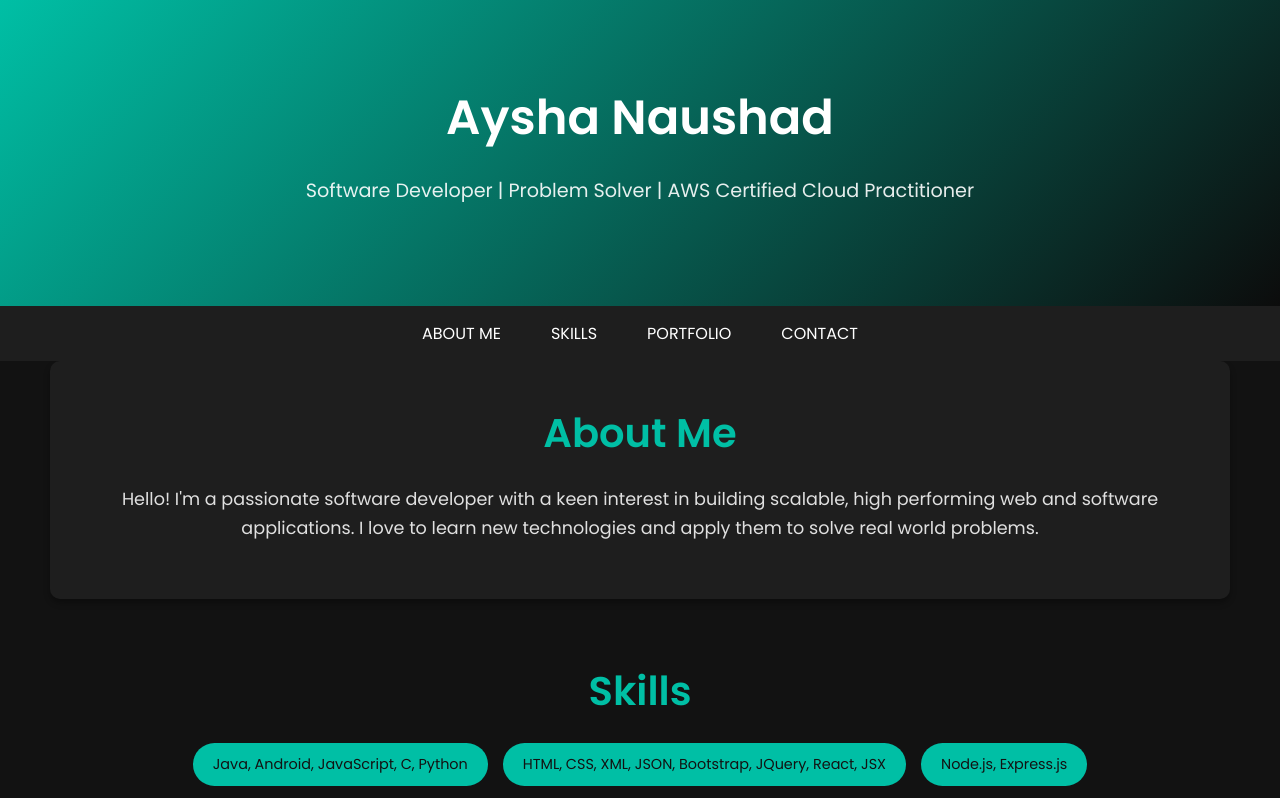
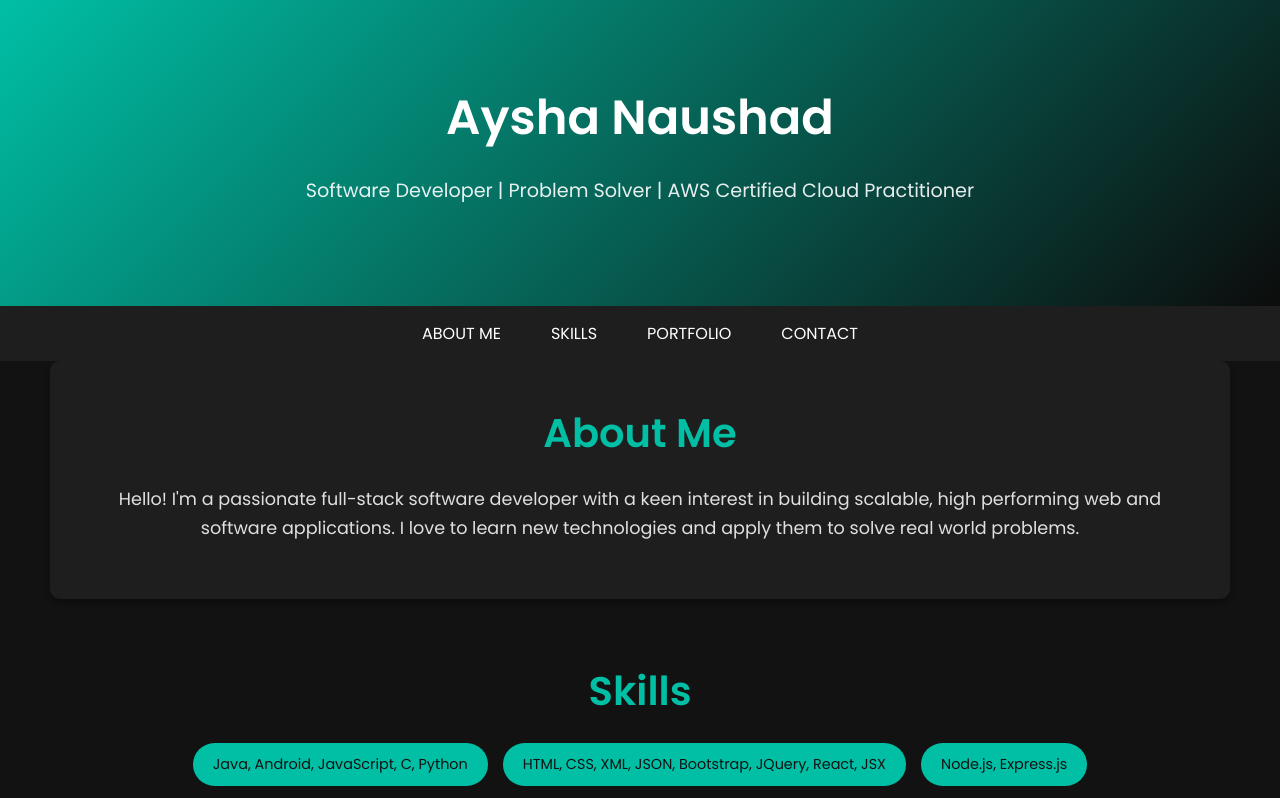
Before and after one commit to ash-baker3/MyPortfolio, a plain HTML site: page index.html in a window 1280 px wide. Shown: the top 798 px of the page. Drawn offline with Linux system fonts and the light colour scheme.

Commit message:
Update index.html

```diff
--- a/index.html
+++ b/index.html
@@ -23,7 +23,7 @@
 
     <section id="about">
         <h2>About Me</h2>
-        <p>Hello! I'm a passionate software developer with a keen interest in building scalable, high performing web and software applications. I love to learn new technologies and apply them to solve real world problems.</p>
+        <p>Hello! I'm a passionate full-stack software developer with a keen interest in building scalable, high performing web and software applications. I love to learn new technologies and apply them to solve real world problems.</p>
     </section>
 
     <section id="skills">
```
